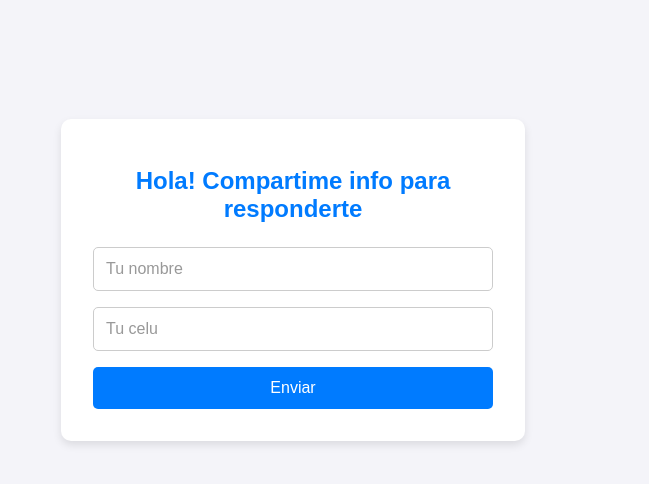
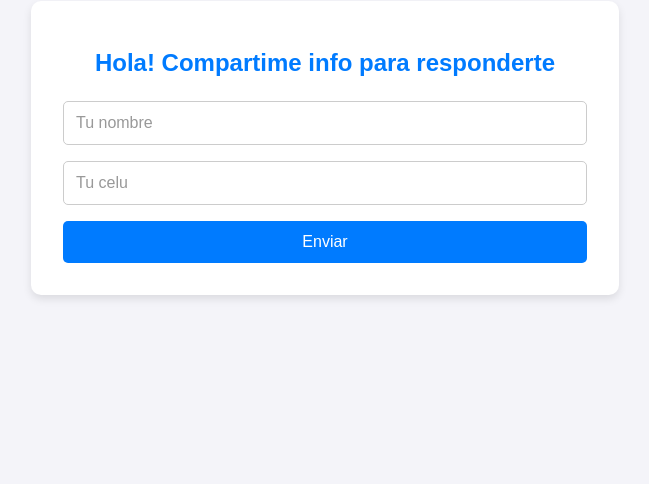
Before and after one commit to im-agarcia/alerta-timbre, a React (Create React App) app: page / in a window 1280 px wide. Shown: the top 484 px of the page, without its empty margins (347-996 px from the left). Built offline with nearby package versions, Linux system fonts and the light colour scheme.

Commit message:
arreglos

```diff
--- a/public/index.html
+++ b/public/index.html
@@ -24,7 +24,7 @@
       work correctly both with client-side routing and a non-root public URL.
       Learn how to configure a non-root public URL by running `npm run build`.
     -->
-    <title>React App</title>
+    <title>Timbre 10F</title>
   </head>
   <body>
     <noscript>You need to enable JavaScript to run this app.</noscript>
--- a/src/App.css
+++ b/src/App.css
@@ -6,8 +6,9 @@ body {
   color: #333;
   display: flex;
   justify-content: center;
-  align-items: center;
-  min-height: 70vh;
+  align-items: flex-start; /* Alinea el contenido en la parte superior */
+  min-height: 100vh;
+  padding-top: 1px; /* Margen superior de 1px */
 }
 
 .App {
@@ -16,7 +17,8 @@ body {
   border-radius: 10px;
   box-shadow: 0 4px 8px rgba(0, 0, 0, 0.1);
   width: 100%;
-  max-width: 400px;
+  max-width: 700px; /* Ancho máximo de 700px */
+  margin: 0 auto; /* Centra el contenedor */
   text-align: center;
 }
 
```
